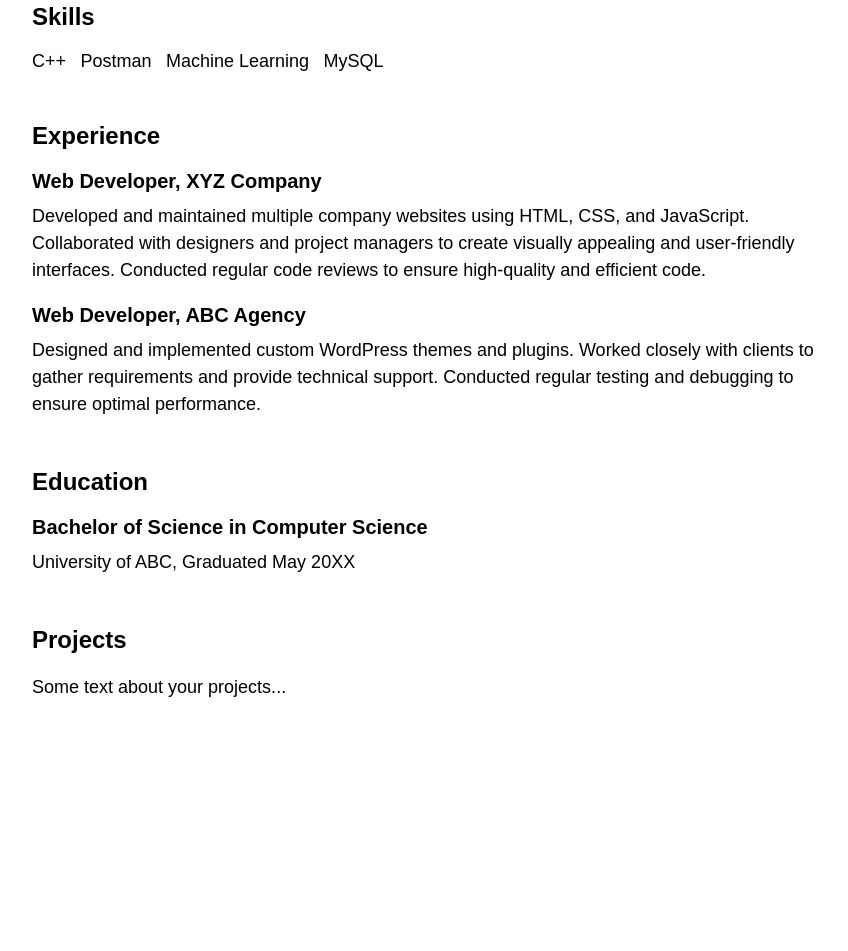
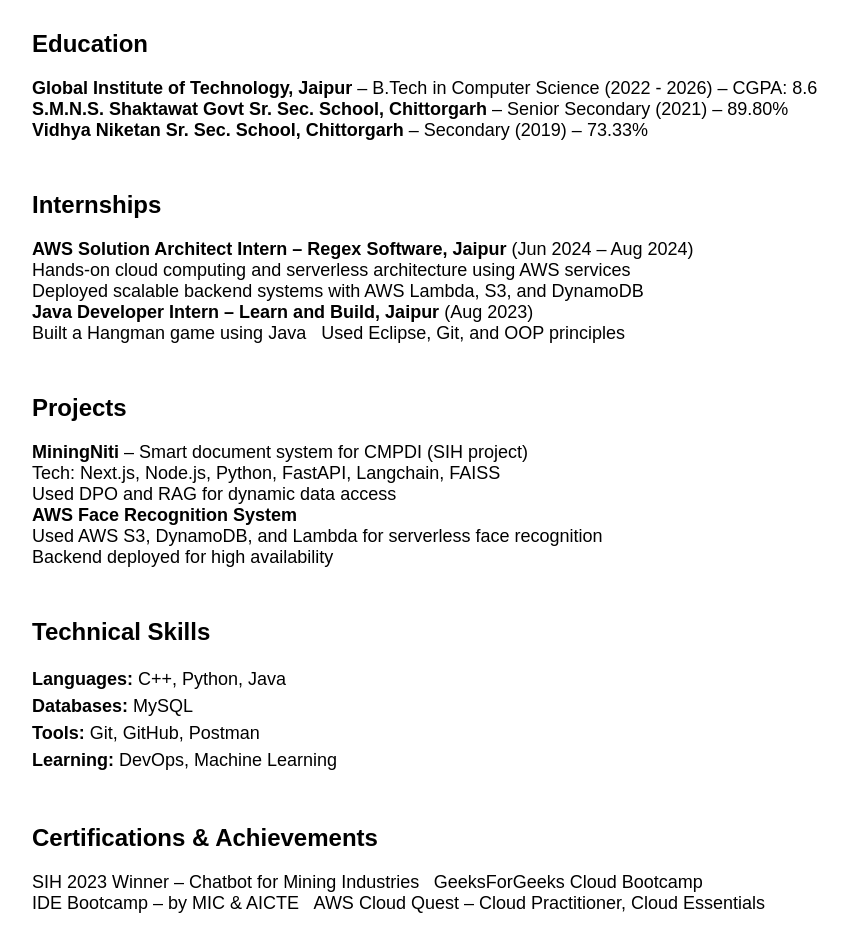
Before and after one commit to AbhilashJoshi09/resume, a plain HTML site: page index.html in a window 1280 px wide. Shown: the part 345-1296 px from the top of the page, without its empty margins (208-1056 px from the left). Before the commit the page ends 1146 px from the top, so only its background shows below. Drawn offline with Linux system fonts and the light colour scheme.

Commit message:
Update index.html

```diff
--- a/index.html
+++ b/index.html
@@ -1,43 +1,94 @@
 <!DOCTYPE html>
-<html>
+<html lang="en">
 <head>
-	<title>Resume</title>
-	<link rel="stylesheet" type="text/css" href="style.css">
+  <meta charset="UTF-8" />
+  <meta name="viewport" content="width=device-width, initial-scale=1.0"/>
+  <title>Abhilash Joshi | Resume</title>
+  <link rel="stylesheet" href="style.css" />
+  <style>
+    header {
+      text-align: center;
+    }
+    header a {
+      color: #3498db;
+      text-decoration: none;
+    }
+  </style>
 </head>
 <body>
   <div class="container">
     <header>
       <h1>Abhilash Joshi</h1>
-			<p>Software Developer</p>
+      <p>Chittorgarh, Rajasthan, India | +91 6378191085 | <a href="mailto:abhilashjoshi396@gmail.com">abhilashjoshi396@gmail.com</a></p>
+      <p><a href="#">LinkedIn</a> | <a href="#">GitHub</a></p>
     </header>
+
     <section>
       <h2>Summary</h2>
       <p>Motivated B.Tech student with strong technical skills, eager to apply academic knowledge to innovative projects. Committed to contributing to organizational goals while growing in dynamic environments.</p>
     </section>
+
     <section>
-			<h2>Skills</h2>
+      <h2>Education</h2>
       <ul>
-				<li>C++</li>
-				<li>Postman</li>
-				<li>Machine Learning</li>
-				<li>MySQL</li>
+        <li><strong>Global Institute of Technology, Jaipur</strong> – B.Tech in Computer Science (2022 - 2026) – CGPA: 8.6</li>
+        <li><strong>S.M.N.S. Shaktawat Govt Sr. Sec. School, Chittorgarh</strong> – Senior Secondary (2021) – 89.80%</li>
+        <li><strong>Vidhya Niketan Sr. Sec. School, Chittorgarh</strong> – Secondary (2019) – 73.33%</li>
       </ul>
     </section>
+
     <section>
-			<h2>Experience</h2>
-			<h3>Web Developer, XYZ Company</h3>
-			<p>Developed and maintained multiple company websites using HTML, CSS, and JavaScript. Collaborated with designers and project managers to create visually appealing and user-friendly interfaces. Conducted regular code reviews to ensure high-quality and efficient code. </p>
-			<h3>Web Developer, ABC Agency</h3>
-			<p>Designed and implemented custom WordPress themes and plugins. Worked closely with clients to gather requirements and provide technical support. Conducted regular testing and debugging to ensure optimal performance.</p>
+      <h2>Internships</h2>
+      <ul>
+        <li><strong>AWS Solution Architect Intern – Regex Software, Jaipur</strong> (Jun 2024 – Aug 2024)
+          <ul>
+            <li>Hands-on cloud computing and serverless architecture using AWS services</li>
+            <li>Deployed scalable backend systems with AWS Lambda, S3, and DynamoDB</li>
+          </ul>
+        </li>
+        <li><strong>Java Developer Intern – Learn and Build, Jaipur</strong> (Aug 2023)
+          <ul>
+            <li>Built a Hangman game using Java</li>
+            <li>Used Eclipse, Git, and OOP principles</li>
+          </ul>
+        </li>
+      </ul>
     </section>
+
     <section>
-			<h2>Education</h2>
-			<h3>Bachelor of Science in Computer Science</h3>
-			<p>University of ABC, Graduated May 20XX</p>
+      <h2>Projects</h2>
+      <ul>
+        <li><strong>MiningNiti</strong> – Smart document system for CMPDI (SIH project)
+          <ul>
+            <li>Tech: Next.js, Node.js, Python, FastAPI, Langchain, FAISS</li>
+            <li>Used DPO and RAG for dynamic data access</li>
+          </ul>
+        </li>
+        <li><strong>AWS Face Recognition System</strong>
+          <ul>
+            <li>Used AWS S3, DynamoDB, and Lambda for serverless face recognition</li>
+            <li>Backend deployed for high availability</li>
+          </ul>
+        </li>
+      </ul>
     </section>
-		<section id="projects">
-			<h2>Projects</h2>
-			<p>Some text about your projects...</p>
+
+    <section>
+      <h2>Technical Skills</h2>
+      <p><strong>Languages:</strong> C++, Python, Java</p>
+      <p><strong>Databases:</strong> MySQL</p>
+      <p><strong>Tools:</strong> Git, GitHub, Postman</p>
+      <p><strong>Learning:</strong> DevOps, Machine Learning</p>
+    </section>
+
+    <section>
+      <h2>Certifications & Achievements</h2>
+      <ul>
+        <li>SIH 2023 Winner – Chatbot for Mining Industries</li>
+        <li>GeeksForGeeks Cloud Bootcamp</li>
+        <li>IDE Bootcamp – by MIC & AICTE</li>
+        <li>AWS Cloud Quest – Cloud Practitioner, Cloud Essentials</li>
+      </ul>
     </section>
   </div>
 </body>
```
Lines whose indentation alone changed are shown as unchanged.
